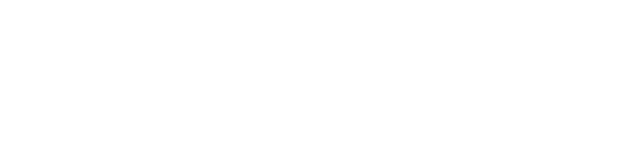
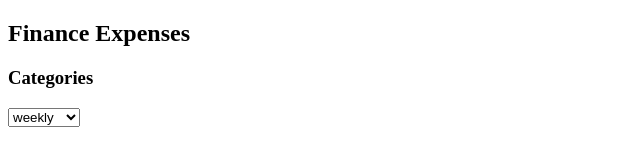
Before and after one commit to claudiabraida/fotos, a plain HTML site: page index.html in a window 1280 px wide. Shown: the whole page, without its empty margins (0-640 px from the left). Drawn offline with Linux system fonts and the light colour scheme.

Commit message:
feat: Add HTML structure for expenses category/frequency

```diff
--- a/index.html
+++ b/index.html
@@ -6,6 +6,17 @@
   <title>Document</title>
 </head>
 <body>
+  <main>
+    <section>
+      <h2>Finance Expenses</h2>
+      <h3>Categories</h3>
+      <select name="" id="">
+        <option value="">weekly</option>
+        <option value="">monthly</option>
+        <option value="">annually</option>
+      </select>
+    </section>
+  </main>
 
 </body>
 </html>
```
